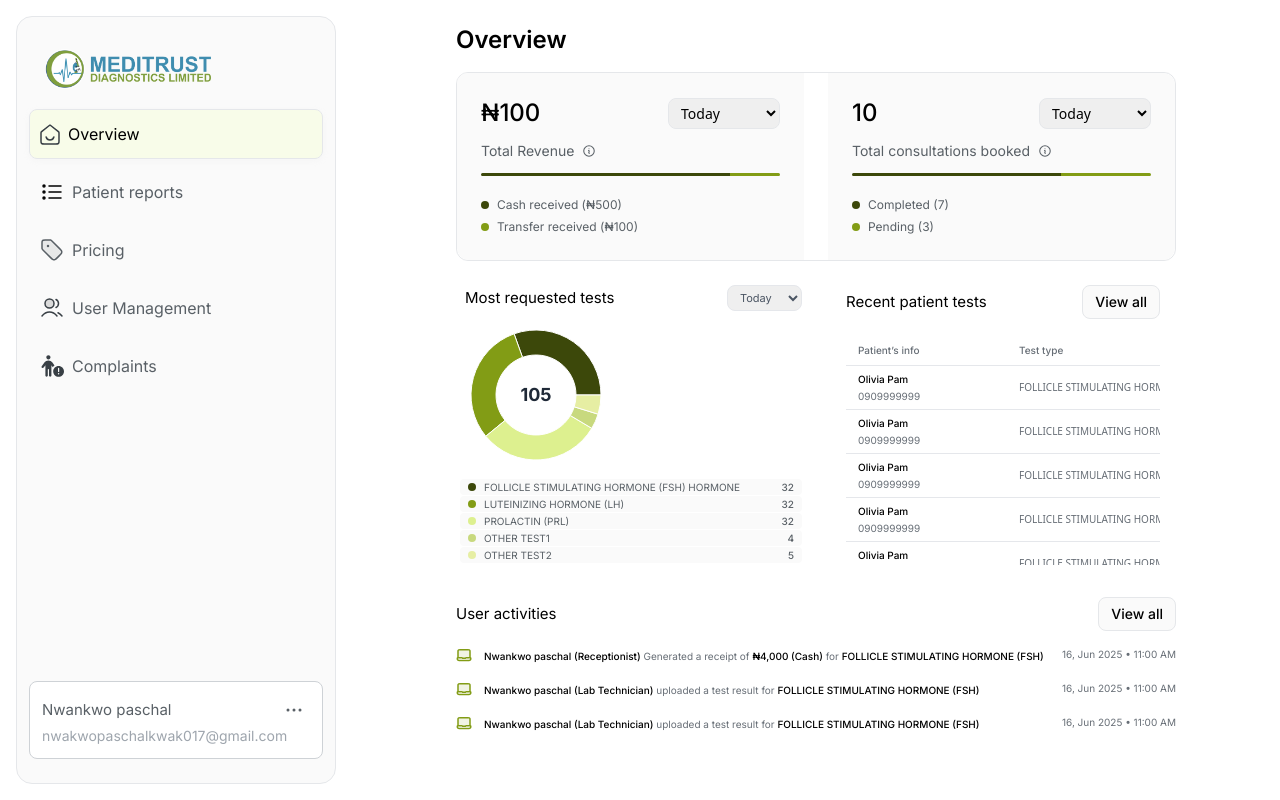
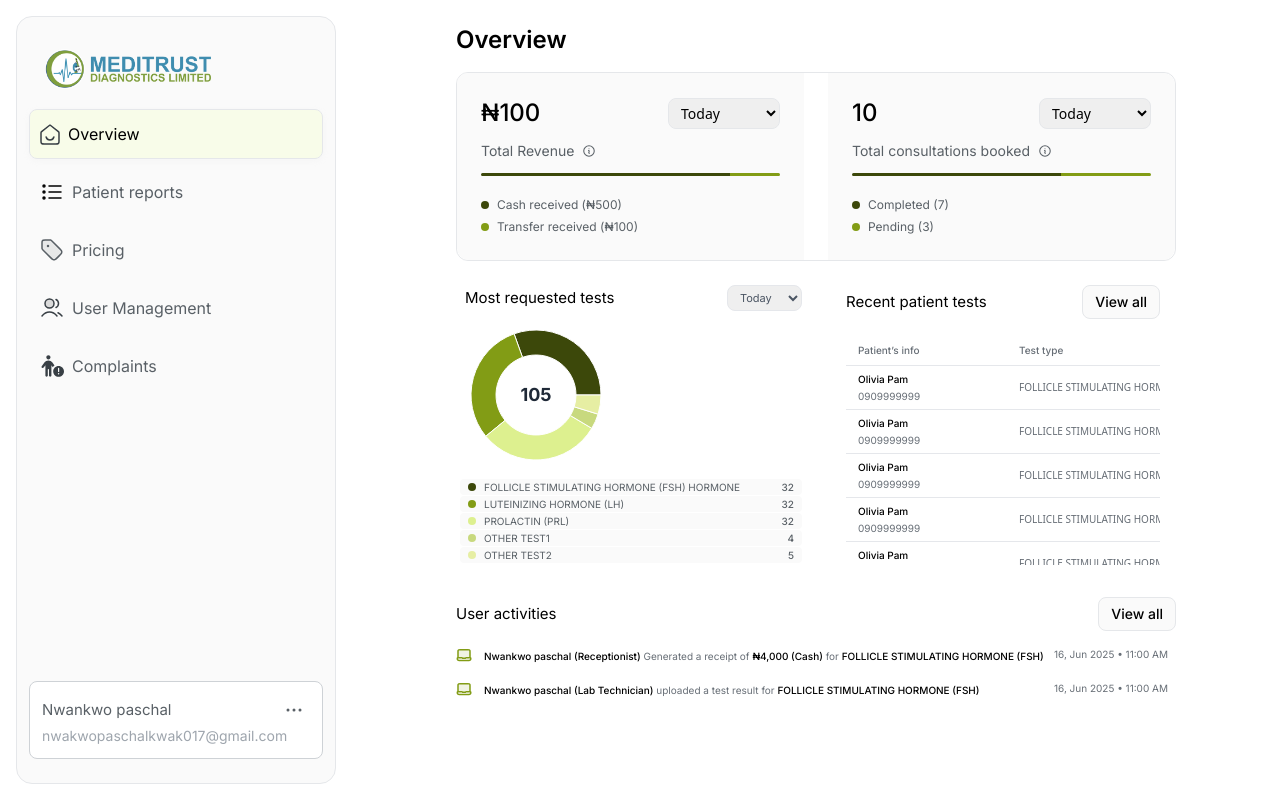
Before and after one commit to Khalid-R-Salis/meditrustdiagnosticslimited_frontend, a React (Vite) app: page /admin in a window 1280 px wide. Built offline with nearby package versions, Linux system fonts and the light colour scheme.

Commit message:
make the user activies section to be scrolling on Y axis

```diff
--- a/src/pages/admin/component/UserActivities.jsx
+++ b/src/pages/admin/component/UserActivities.jsx
@@ -51,6 +51,7 @@ const UserActivities = ({ setActiveNav }) => {
         </button>
       </div>
 
+      <div className="overflow-y-auto max-h-[50px] pr-2">
         <ul className="space-y-4">
           {activities.map((item) => (
             <li key={item.id} className="flex justify-between items-start">
@@ -96,6 +97,7 @@ const UserActivities = ({ setActiveNav }) => {
           ))}
         </ul>
       </div>
+    </div>
   );
 };
 
```
Lines whose indentation alone changed are shown as unchanged.
